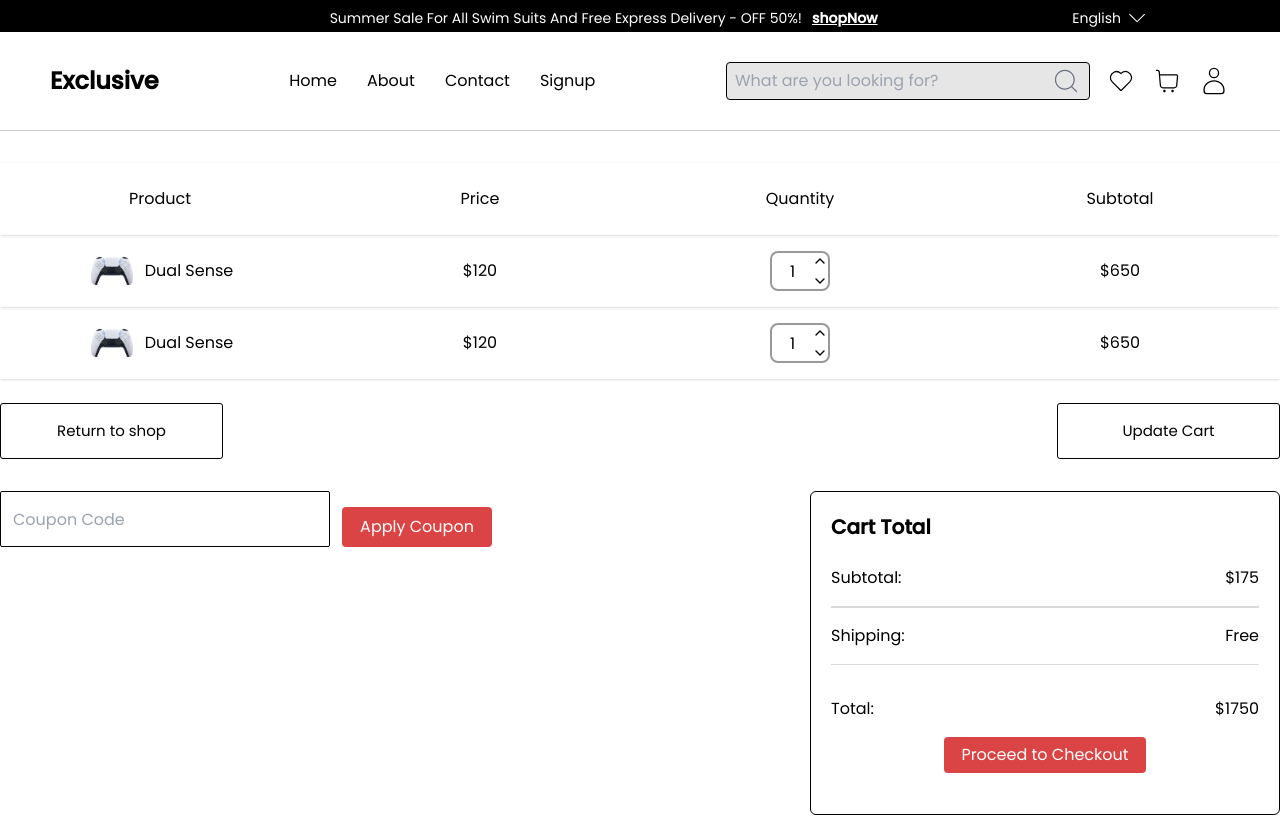
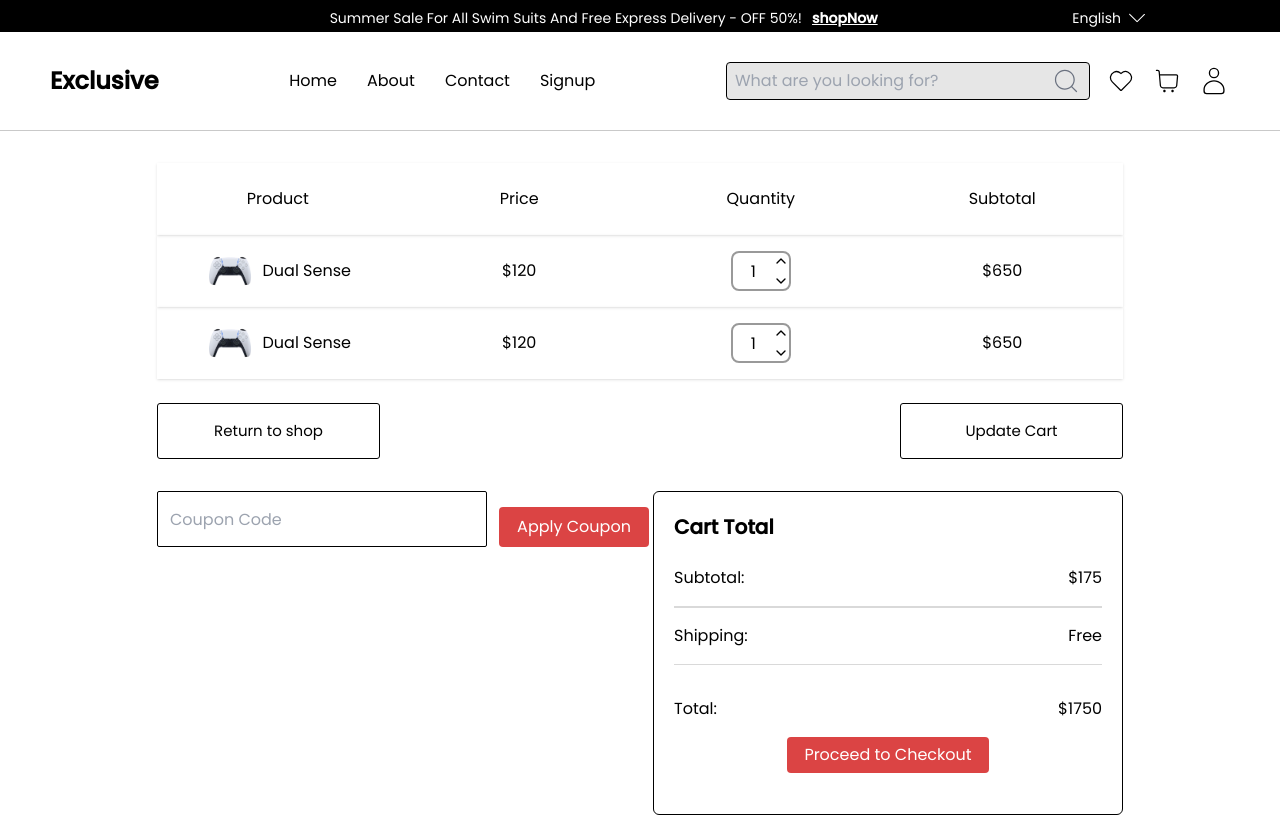
Before and after one commit to aryal31/Ecommerce-, a React (Vite) app: page /cart in a window 1280 px wide. Shown: the top 817 px of the page. Built offline with nearby package versions, Linux system fonts and the light colour scheme.

Commit message:
minor bug fix

```diff
--- a/src/components/common/Arrow.jsx
+++ b/src/components/common/Arrow.jsx
@@ -1,4 +1,4 @@
-import { FaArrowLeft } from "react-icons/fa6";
+import { FaArrowLeft, FaArrowRight  } from "react-icons/fa6";
 
 const Arrow = () => {
   return (
@@ -6,8 +6,8 @@
       <div className="h-[30px] w-[30px] md:w-[46px] md:h-[46px] bg-[#E5E5E5] rounded-[30px] flex items-center justify-center cursor-pointer">
         <FaArrowLeft />
       </div>
-      <div className="h-[30px] w-[30px] md:w-[46px] md:h-[46px] bg-[#E5E5E5] rounded-[30px] flex items-center justify-center rotate-180 ml-2 cursor-pointer">
-        <FaArrowLeft />
+      <div className="h-[30px] w-[30px] md:w-[46px] md:h-[46px] bg-[#E5E5E5] rounded-[30px] flex items-center justify-center ml-2 cursor-pointer">
+        <FaArrowRight />
       </div>
     </div>
   );
--- a/src/components/common/Heading.jsx
+++ b/src/components/common/Heading.jsx
@@ -1,4 +1,4 @@
-const Heading = ({ date, title, textClr = "text-[#DB4444], className" }) => {
+const Heading = ({ date='', title='', textClr = "text-[#DB4444], className" }) => {
   return (
     <div className="">
       <div className="flex items-center">
--- a/src/components/common/Wrapper.jsx
+++ b/src/components/common/Wrapper.jsx
@@ -1,7 +1,9 @@
 const Wrapper = ({children}) => {
   return (
-    <div className='flex justify-center items-center'>
+    <div className='flex flex-col justify-center items-center'>
+      <div>
       {children}
+      </div>
     </div>
   )
 }
```
